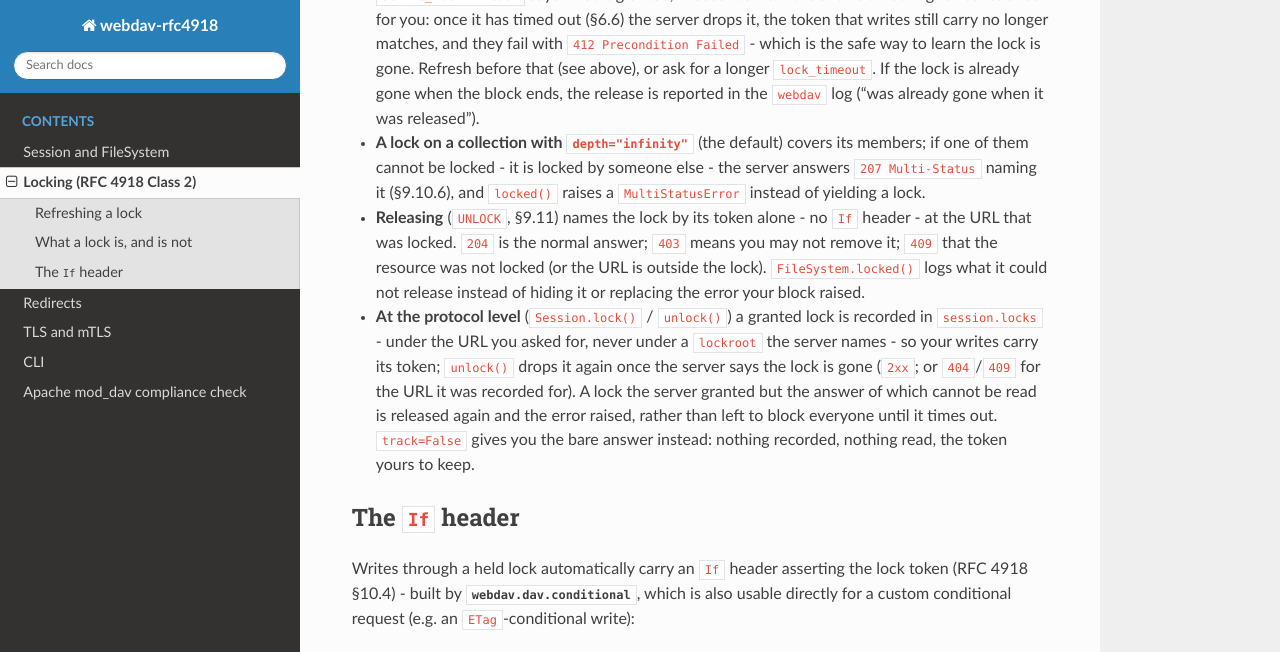
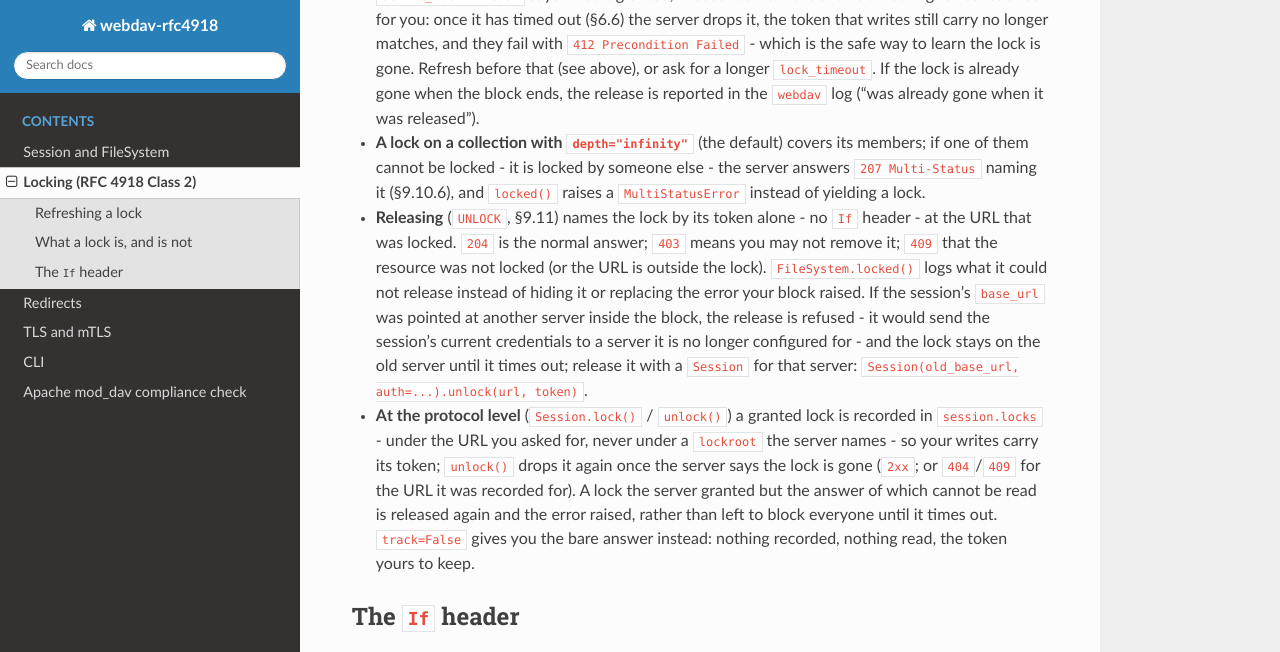
Before and after one commit to manfred-kaiser/webdav-rfc4918, a Sphinx documentation site: the page built from docs/reference/locking.md, in a window 1280 px wide and 900 px high, scrolled down 1189 px, cut to the strip 0-652 px from the top of the window. Built offline with Sphinx 7.4.7 and the Read the Docs theme 3.1.0, drawn with Linux system fonts in a browser that asks for light colours.

Commit message:
Say what to do when a lock could not be released
FileSystem.locked() logged "could not release the lock on <url>: <reason>"
and stopped there. The lock stays on the server until it times out - for
a session whose base_url was pointed elsewhere inside the block the release is
refused on purpose, since it would carry the session's current credentials to
a server it is no longer configured for - so the message says that, and
names the way out: a session configured for that server. The token is
never logged; docs/reference/locking.md describes the case.

```diff
--- a/docs/reference/locking.md
+++ b/docs/reference/locking.md
@@ -59,7 +59,12 @@ with fs.locked("Documents/report.docx", lock_timeout=60) as active_lock:
   header - at the URL that was locked. `204` is the normal answer; `403` means
   you may not remove it; `409` that the resource was not locked (or the URL is
   outside the lock). `FileSystem.locked()` logs what it could not release
-  instead of hiding it or replacing the error your block raised.
+  instead of hiding it or replacing the error your block raised. If the
+  session's `base_url` was pointed at another server inside the block, the
+  release is refused - it would send the session's current credentials to a
+  server it is no longer configured for - and the lock stays on the old server
+  until it times out; release it with a `Session` for that server:
+  `Session(old_base_url, auth=...).unlock(url, token)`.
 - **At the protocol level** (`Session.lock()` / `unlock()`) a granted lock is
   recorded in `session.locks` - under the URL you asked for, never under a
   `lockroot` the server names - so your writes carry its token; `unlock()` drops
```
Also changed, not shown: 2 other files.
